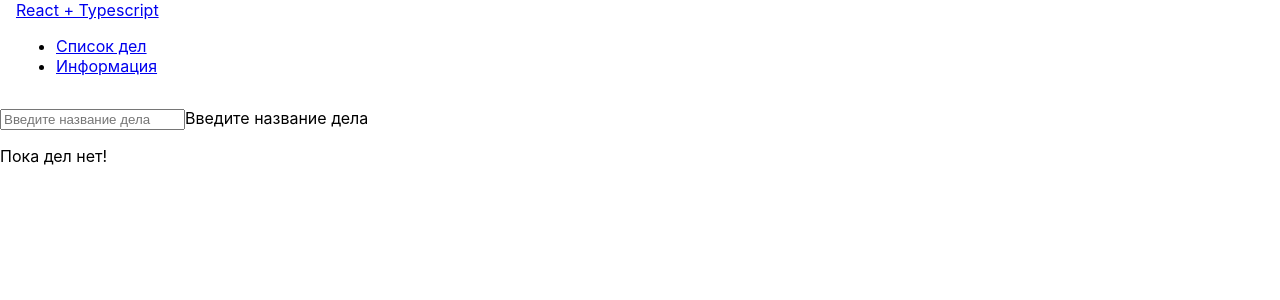
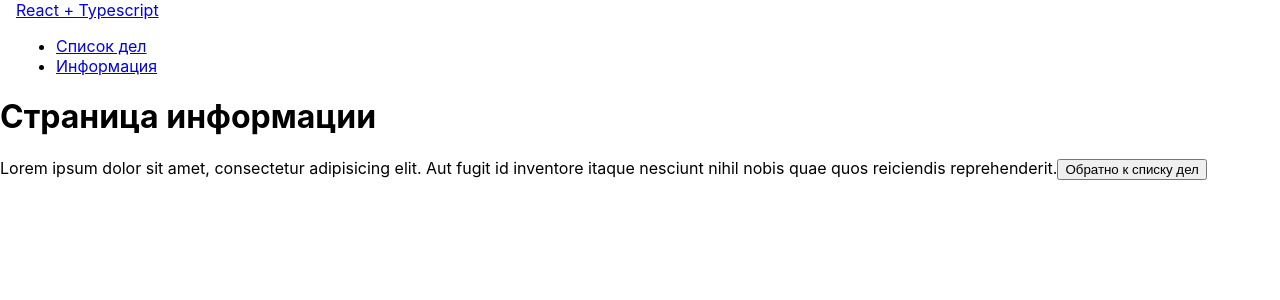
Before and after one commit to soltamuradov/react_typescript, a React (Create React App) app: page /about in a window 1280 px wide. Shown: the top 300 px of the page. Built offline with nearby package versions, Linux system fonts and the light colour scheme; the HTML template or start-up script is replaced by a standard one.

Commit message:
сделал роутинг

```diff
--- a/package.json
+++ b/package.json
@@ -10,9 +10,11 @@
     "@types/node": "^12.20.36",
     "@types/react": "^17.0.33",
     "@types/react-dom": "^17.0.10",
+    "@types/react-router-dom": "^5.3.2",
     "prettier": "^2.4.1",
     "react": "^17.0.2",
     "react-dom": "^17.0.2",
+    "react-router-dom": "^5.3.0",
     "react-scripts": "4.0.3",
     "typescript": "^4.4.4",
     "web-vitals": "^1.1.2"
--- a/src/App.tsx
+++ b/src/App.tsx
@@ -1,61 +1,21 @@
-import React, {useEffect, useState} from "react";
+import React from "react";
 import { Navbar } from "./components/Navbar";
-import { TodoForm } from "./components/TodoForm";
-import { TodoList } from "./components/TodoList";
-import { ITodo } from "./components/interfaces";
+import {BrowserRouter, Switch, Route} from "react-router-dom"
+import {AboutPage} from "./components/pages/AboutPage";
+import {TodosPage} from "./components/pages/TodosPage";
 
 const App: React.FC = () => {
-  const [todos, setTodos] = useState<ITodo[]>([]);
 
-  useEffect(()=> {
-    const saved = JSON.parse(localStorage.getItem("todos") || "[]") as ITodo[]
-    setTodos(saved)
-  }, [])
-
-  useEffect(() => {
-    localStorage.setItem("todos", JSON.stringify(todos))
-  }, [todos])
-
-  const addHandler = (title: string) => {
-    const newTodo = {
-      title: title,
-      id: Date.now(),
-      completed: false,
-    };
-    setTodos((prev) => [newTodo, ...prev]);
-  };
-
-  const toggleHandler = (id: number) => {
-    setTodos((prev) =>
-      prev.map((todo) => {
-        if (todo.id === id) {
-          return {
-            ...todo,
-            completed: !todo.completed,
-          };
-        }
-        return todo;
-      })
-    );
-  };
-  const removeHandler = (id: number) => {
-    const shoudRemove = window.confirm("Вы уверены что хотите удалить дело?");
-    if (shoudRemove) {
-      setTodos((prev) => prev.filter((todo) => todo.id !== id));
-    }
-  };
   return (
-    <>
+    <BrowserRouter>
       <Navbar />
       <div className="container">
-        <TodoForm onAdd={addHandler} />
-        <TodoList
-          todos={todos}
-          onToggle={toggleHandler}
-          onRemove={removeHandler}
-        />
+          <Switch>
+              <Route component={TodosPage} path="/" exact/>
+              <Route component={AboutPage} path="/about"/>
+          </Switch>
       </div>
-    </>
+    </BrowserRouter>
   );
 };
 
--- a/src/components/Navbar.tsx
+++ b/src/components/Navbar.tsx
@@ -1,14 +1,20 @@
 import React from "react";
-
+import { NavLink } from "react-router-dom";
 
 export const Navbar: React.FC = () => (
   <nav>
     <div className="nav-wrapper purple darken-2 px1">
-            <a href="#" className="brand-logo">React + Typescript</a>
+      <a href="#" className="brand-logo">
+        React + Typescript
+      </a>
       <ul className="right hide-on-med-and-down">
-                <li><a href="/">Список дел</a></li>
-                <li><a href="/">Информация</a></li>
+        <li>
+          <NavLink to="/">Список дел</NavLink>
+        </li>
+        <li>
+          <NavLink to="/about">Информация</NavLink>
+        </li>
       </ul>
     </div>
   </nav>
-)
+);
--- /dev/null
+++ b/src/components/pages/AboutPage.tsx
@@ -0,0 +1,15 @@
+import React from "react";
+import {useHistory} from "react-router-dom"
+
+export const AboutPage: React.FC = () => {
+    const history = useHistory()
+    return (
+        <>
+            <h1>Страница информации</h1>
+            <span>Lorem ipsum dolor sit amet, consectetur adipisicing elit. Aut fugit id inventore itaque nesciunt
+                nihil nobis quae quos reiciendis reprehenderit.
+            </span>
+            <button className="btn" onClick={() => history.push("/")}>Обратно к списку дел</button>
+        </>
+    )
+}
--- /dev/null
+++ b/src/components/pages/TodosPage.tsx
@@ -0,0 +1,56 @@
+import React, {useEffect, useState} from "react";
+import {ITodo} from "../interfaces";
+import {TodoForm} from "../TodoForm";
+import {TodoList} from "../TodoList";
+
+export const TodosPage: React.FC = () => {
+    const [todos, setTodos] = useState<ITodo[]>([]);
+
+    useEffect(()=> {
+        const saved = JSON.parse(localStorage.getItem("todos") || "[]") as ITodo[]
+        setTodos(saved)
+    }, [])
+
+    useEffect(() => {
+        localStorage.setItem("todos", JSON.stringify(todos))
+    }, [todos])
+
+    const addHandler = (title: string) => {
+        const newTodo = {
+            title: title,
+            id: Date.now(),
+            completed: false,
+        };
+        setTodos((prev) => [newTodo, ...prev]);
+    };
+
+    const toggleHandler = (id: number) => {
+        setTodos((prev) =>
+            prev.map((todo) => {
+                if (todo.id === id) {
+                    return {
+                        ...todo,
+                        completed: !todo.completed,
+                    };
+                }
+                return todo;
+            })
+        );
+    };
+    const removeHandler = (id: number) => {
+        const shoudRemove = window.confirm("Вы уверены что хотите удалить дело?");
+        if (shoudRemove) {
+            setTodos((prev) => prev.filter((todo) => todo.id !== id));
+        }
+    };
+    return (
+        <>
+            <TodoForm onAdd={addHandler} />
+            <TodoList
+                todos={todos}
+                onToggle={toggleHandler}
+                onRemove={removeHandler}
+            />
+        </>
+    )
+}
```
Also changed, not shown: 1 other file (tests, documents, lock files or other folders). Lines whose indentation alone changed are shown as unchanged.
